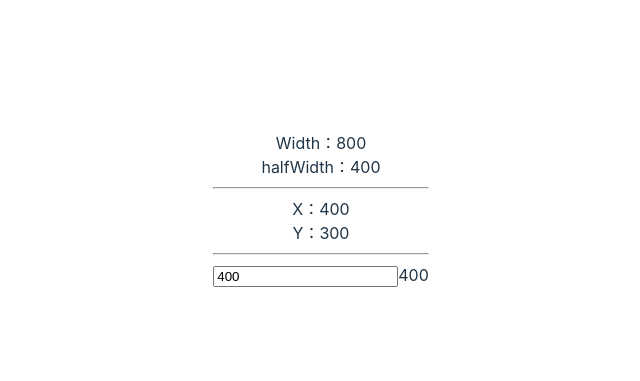
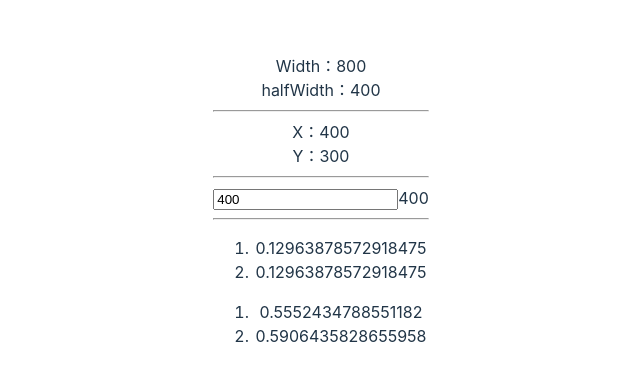
Before and after one commit to 2nofa11/NekoBook, a Vue app: page / in a window 1280 px wide. Shown: the part 191-572 px from the top of the page, without its empty margins (319-959 px from the left). Built offline with nearby package versions, Linux system fonts and the light colour scheme.

Commit message:
p123 キャッシュを再構築するトリガになるはリアクティブなデータのみ

```diff
--- a/src/components/Section16.vue
+++ b/src/components/Section16.vue
@@ -6,6 +6,17 @@
   <div>Y：{{ halfPoint.y }}</div>
   <hr />
   <input v-model.number="halfWidth" />{{ halfWidth }}
+  <hr />
+  <!-- 算出プロパティ -->
+  <ol>
+    <li>{{ computedData }}</li>
+    <li>{{ computedData }}</li>
+  </ol>
+  <!-- メソッド -->
+  <ol>
+    <li>{{ computedDataMethod() }}</li>
+    <li>{{ computedDataMethod() }}</li>
+  </ol>
 </template>
 
 <script lang="ts">
@@ -17,6 +28,11 @@ export default defineComponent({
       width: 800,
       height: 600,
     };
+  },
+  methods: {
+    computedDataMethod() {
+      return Math.random();
+    },
   },
   computed: {
     halfWidth: {
@@ -36,6 +52,9 @@ export default defineComponent({
         y: this.halfHeight,
       };
     },
+    computedData() {
+      return Math.random();
+    },
   },
 });
 </script>
```
